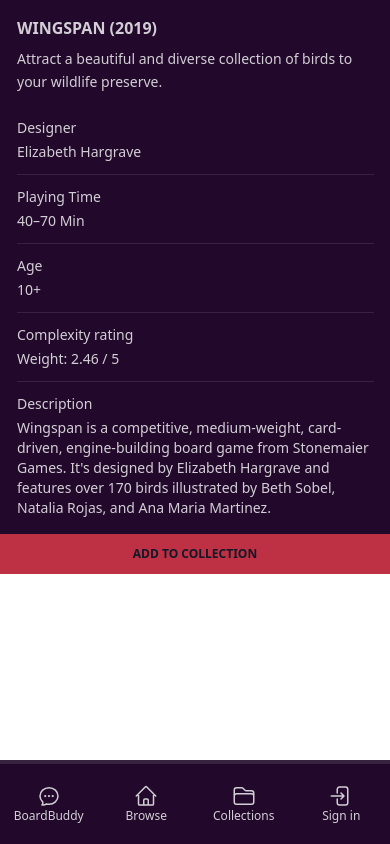
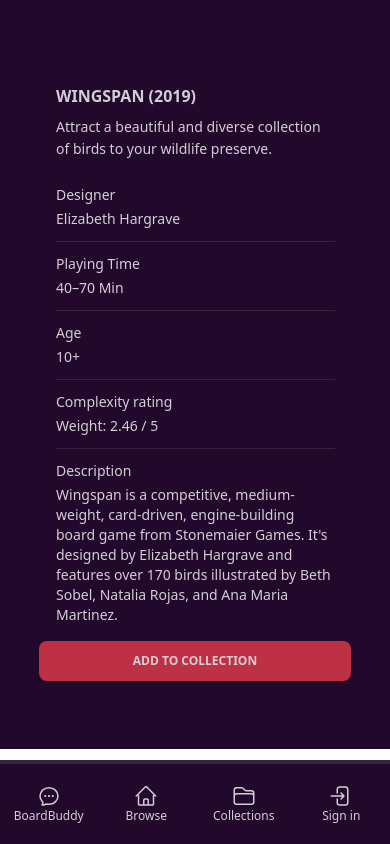
Before and after one commit to SE499BoardBuddy/boardbuddy-vue, a Vue app: page /product in a window 390 px wide. Built offline with nearby package versions, Linux system fonts and the light colour scheme.

Commit message:
change link for navbar and ui update for product view

```diff
--- a/src/components/NavBar.vue
+++ b/src/components/NavBar.vue
@@ -28,7 +28,7 @@ function signout() {
   <nav
     class="w-full pb-2 bg-bb-black h-[10vh] fixed bottom-0 right-0 left-0 lg:top-0 lg:w-[16%] lg:h-full lg:pl-2 border-t-2 border-bb-black-light lg:border-r-2 lg:border-t-0"
   >
-    <RouterLink :to="{ name: 'chatting' }" class="hidden w-auto my-6 mr-2 lg:flex"
+    <RouterLink :to="{ path: '/' }" class="hidden w-auto my-6 mr-2 lg:flex"
       ><img src="../assets/logo-text-dark.svg" class="lg:h-[8vh]" />
     </RouterLink>
     <ul
--- a/src/views/HomeView.vue
+++ b/src/views/HomeView.vue
@@ -24,7 +24,7 @@ const games = ref([0, 1, 2, 3, 4, 5])
     <p
       class="my-auto text-2xl w-[80%] font-semibold leading-none text-left h-fit text-bb-white lg:w-auto"
     >
-      Chat with BoardBuddy
+      Choose which board game to ask with BoardBuddy!
     </p>
   </div>
   <div
@@ -33,17 +33,17 @@ const games = ref([0, 1, 2, 3, 4, 5])
     <div class="py-4 lg:w-[90%] lg:mx-auto grid grid-cols-3 gap-2">
       <RouterLink
         :to="{ name: 'chatting' }"
-        class="h-64 p-2 transition duration-300 rounded-lg group bg-bb-black hover:bg-bb-black-light hover:scale-105"
+        class="h-64 p-2 truncate transition duration-300 rounded-lg group bg-bb-black hover:bg-bb-black-light hover:scale-105"
         v-for="game in games"
         :key="game"
       >
-        <div class="w-full h-3/4">
+        <div class="w-full mb-2 h-4/5">
           <img
             src="https://cf.geekdo-images.com/jAbc4LK0aCkV-JDLuZAmog__imagepagezoom/img/0eSIrSamdXQ1tIrXVtIoUfmtJCQ=/fit-in/1200x900/filters:no_upscale():strip_icc()/pic7774173.jpg"
             class="object-cover object-right-top w-full h-full transition duration-300 border-r-2 rounded-lg group-hover:opacity-100 opacity-80 border-bb-black"
           />
         </div>
-        test
+        <span class="w-full text-xl font-semibold">Game {{ game }}</span>
       </RouterLink>
     </div>
   </div>
--- a/src/views/ProductView.vue
+++ b/src/views/ProductView.vue
@@ -2,13 +2,13 @@
 import navBarVue from '@/components/NavBar.vue'
 </script>
 <template class="bg-bb-black">
-  <article class="flex bg-bb-black transition lg:pl-[16%] h-full">
-    <div class="flex flex-col justify-between flex-1">
+  <article class="flex bg-bb-black transition lg:pl-[16%] h-full py-[8vh]">
+    <div class="flex flex-col justify-between mx-auto w-[80%]">
       <div class="hidden sm:block sm:shrink-0">
         <img
           alt=""
           src="https://cdn.arstechnica.net/wp-content/uploads/2019/03/Wingspan17-800x600.jpg"
-          class="object-cover w-full h-96"
+          class="object-cover w-full rounded-lg h-96"
         />
       </div>
 
@@ -59,7 +59,7 @@ import navBarVue from '@/components/NavBar.vue'
       <div class="sm:flex sm:items-end sm:justify-end">
         <a
           href="#"
-          class="block px-5 py-3 text-xs font-bold text-center text-gray-900 uppercase transition bg-bb-red hover:bg-yellow-400"
+          class="block px-5 py-3 text-xs font-bold text-center uppercase transition duration-300 rounded-lg text-bb-white bg-bb-red hover:bg-bb-orange"
         >
           Add to collection
         </a>
```
